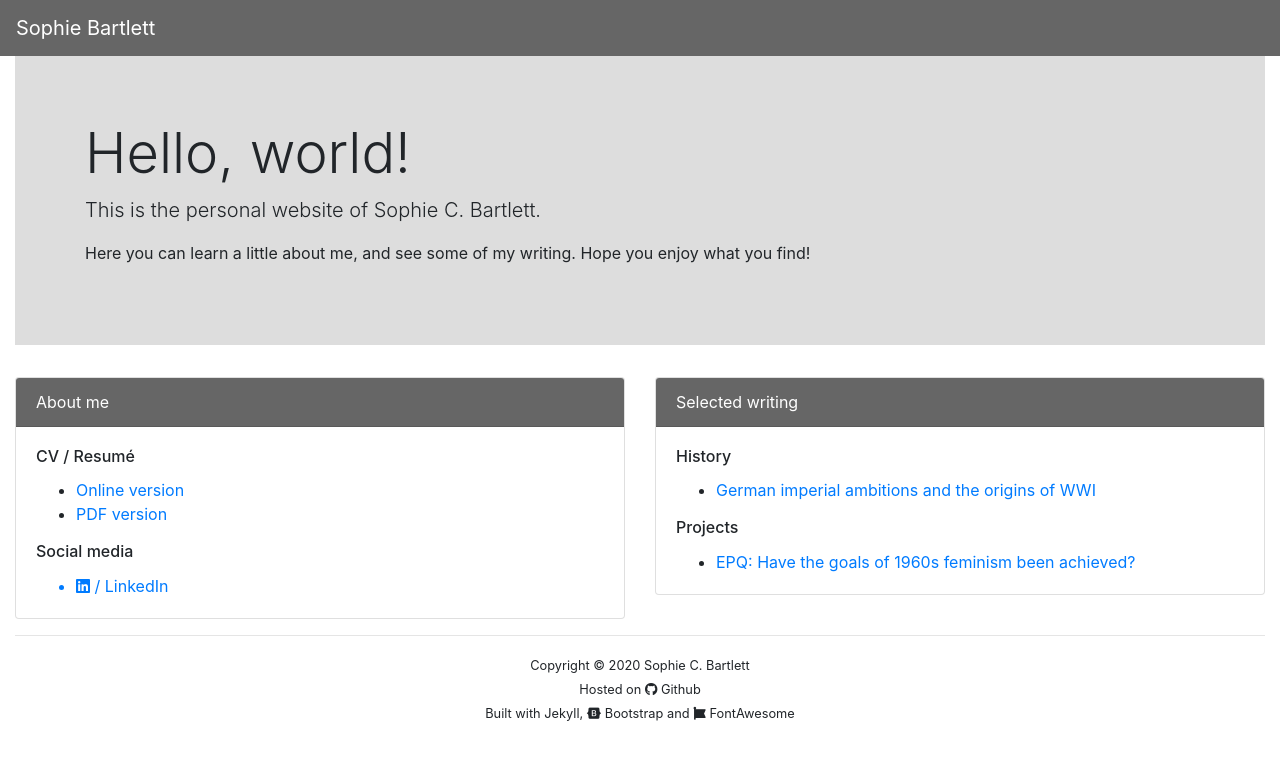
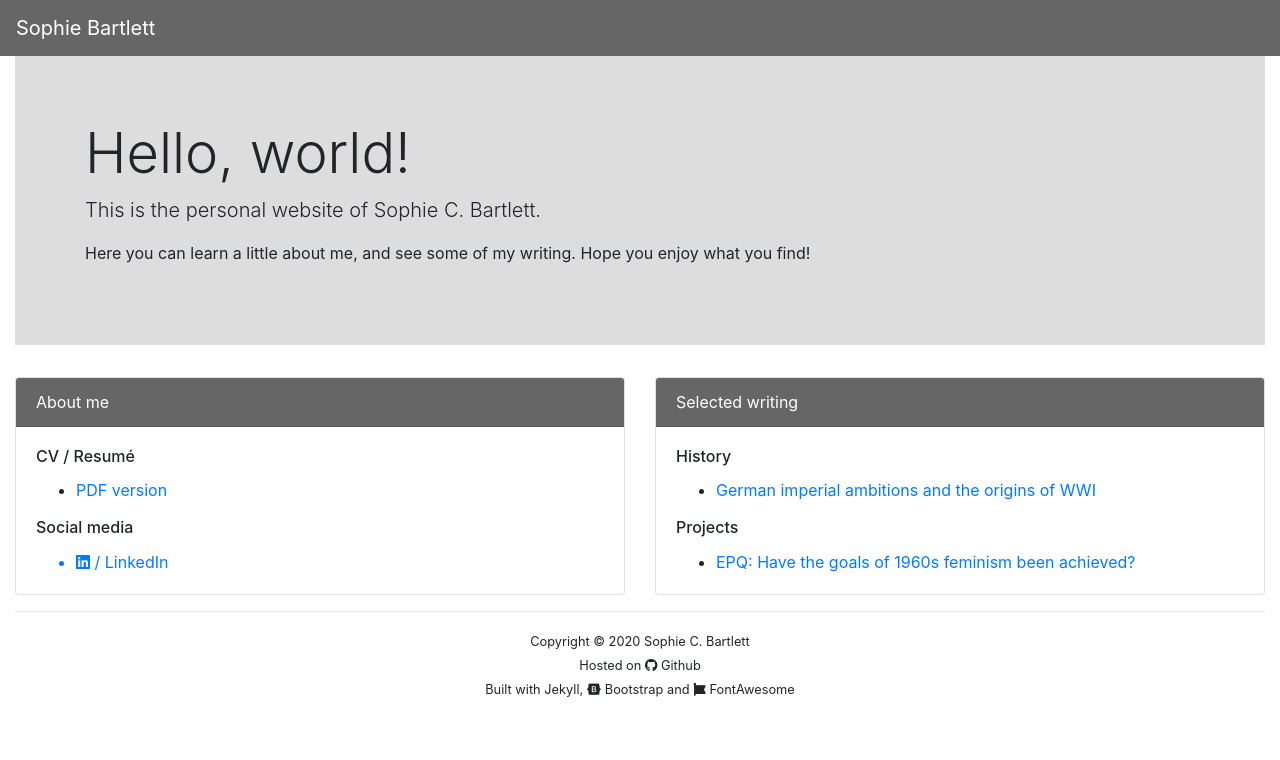
Before and after one commit to sophiecbartlett/sophiecbartlett.github.io, a Jekyll site: the page built from index.html, in a window 1280 px wide. Shown: the top 760 px of the page. Built offline with Jekyll 4.4.1, drawn with Linux system fonts in a browser that asks for light colours; nearby versions of some CDN libraries.

Commit message:
Remove link to unfinished online CV.

```diff
--- a/index.html
+++ b/index.html
@@ -18,7 +18,6 @@ layout: default
       <div class="card-body">
         <h6 class="card-title">CV / Resum&eacute;</h6>
         <ul class="card-text">
-          <li><a href="cv.html">Online version</a></li>
           <li><a href="uploads/cv.pdf">PDF version</a></li>
         </ul>
         <h6 class="card-title">Social media</h6>
```
